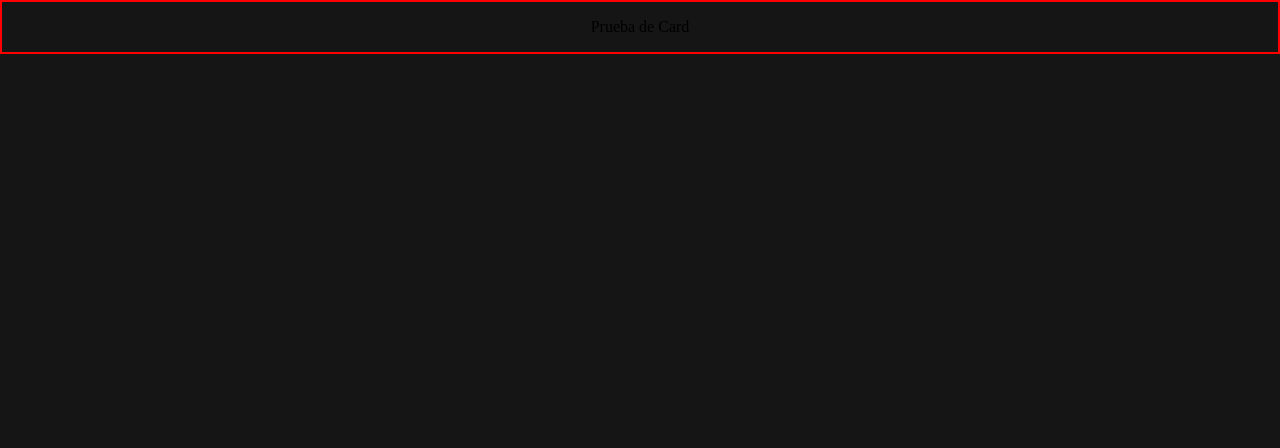
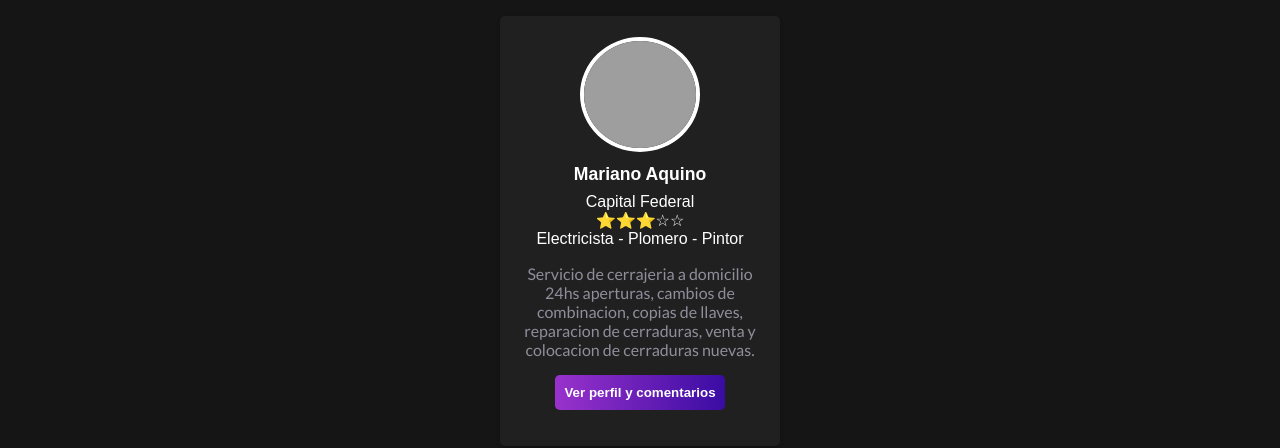
Before and after one commit to johpaz/ProFinder, a React (Vite) app in the folder Client/: page / in a window 1280 px wide. Shown: the top 448 px of the page. Built offline with nearby package versions, Linux system fonts and the light colour scheme; grey boxes are pictures that could not be loaded.

Commit message:
Maqueteacion del componente SupplierCard

```diff
--- /dev/null
+++ b/Client/src/components/SupplierCard/SupplierCard.css
@@ -0,0 +1,59 @@
+.containerCard {
+  color: white;
+  width: 280px;
+  height: 430px;
+  background-color: var(--principal-color);
+  border-radius: 0.3rem;
+  box-shadow: 0 2px 4px 0 rgba(0, 0, 0, .13), 0 1px 1px 0 rgba(0, 0, 0, .11);
+  display: flex;
+  flex-direction: column;
+  align-items: center;
+  justify-content: center;
+}
+
+.containerCard .headerCard .containerImage img {
+  border: solid 4px white;
+  border-radius: 50%;
+  width: 120px;
+  height: 115px;
+  margin-bottom: 0.5rem;
+}
+
+.containerCard .headerCard {
+  width: 100%;
+  display: flex;
+  flex-direction: column;
+  align-items: center;
+  justify-content: center;
+  font-family: var(--button-font);
+}
+
+.containerCard .headerCard .name {
+  font-weight: bold;
+  font-size: 1.1rem;
+  margin-bottom: 0.5rem;
+}
+
+.containerCard .contentCard {
+  padding: 1rem;
+  text-align: center;
+  font-family: var(--label-font);
+  color: var(--text-color);
+}
+
+.containerCard .contentCard .buttonDetails {
+  border-radius: 0.3rem;
+  width: 170px;
+  height: 35px;
+  margin-top: 1rem;
+  background: var(--degraded-background);
+  color: white;
+  font-family: var(--button-font);
+  font-weight: bold;
+  transition: 0.3s;
+}
+
+.containerCard .contentCard .buttonDetails:hover {
+  margin-left: 7px;
+  cursor: pointer;
+}
--- a/Client/src/components/SupplierCard/SupplierCard.jsx
+++ b/Client/src/components/SupplierCard/SupplierCard.jsx
@@ -1,7 +1,23 @@
+import './SupplierCard.css'
+
 export default function SupplierCard () {
   return (
     <section>
-      Prueba de Card
+      <div className='containerCard'>
+        <div className='headerCard'>
+        <div className='containerImage'>
+          <img src="https://cdn.pixabay.com/photo/2016/12/07/21/01/cartoon-1890438_640.jpg" loading='lazy'/>
+        </div>
+          <p className='name'>Mariano Aquino</p>
+          <p>Capital Federal</p>
+          <p>⭐⭐⭐☆☆</p>
+          <p>Electricista - Plomero - Pintor</p>
+        </div>
+        <div className='contentCard'>
+          <p>Servicio de cerrajeria a domicilio 24hs aperturas, cambios de combinacion, copias de llaves, reparacion de cerraduras, venta y colocacion de cerraduras nuevas.</p>
+          <button className='buttonDetails'>Ver perfil y comentarios</button>
+        </div>
+      </div>
     </section>
   )
 }
--- a/Client/src/index.css
+++ b/Client/src/index.css
@@ -1,9 +1,19 @@
+/* Fuentes de prueba para los maquetados */
+@import url('https://fonts.googleapis.com/css2?family=Hind&family=Khand:wght@700&family=Lato&display=swap');
+
 :root {
-  /* Estos colores son solo de prueba para los componentes card del proveedor y details del proveedor */
+  /* Colores de prueba para los maquetados */
   --principal-color: #202020;
   --secondary-color: #9932cc;
+  --accent-color: #3a0ca3;
 
   --background-color: #151515;
+  --degraded-background: linear-gradient(to right, var(--secondary-color), var(--accent-color));
+
+  --text-color: #908E9B;
+
+  --label-font: 'Lato', sans-serif;
+  --button-font: 'Hindi', sans-serif;
 }
 
 /* Estas son configuraciones iniciales para todos los elementos, igual son de prueba */
@@ -16,13 +26,12 @@
   border: none;
 }
 
-/* Este es para que no me quede ciego con el fondo blanco jaja */
+/* Este es color de prueba para el background, lo deje en negro para no dañar las vista */
 body {
   background-color: var(--background-color);
 }
 
-/* Esto lo defino para siempre maquetar dentro de un section y todo lo
-que agrege este centrado, es para trabajar mas comodamente */
+/* Section de prueba para los maquetados*/
 section {
   display: flex;
   flex-direction: column;
@@ -30,5 +39,5 @@ section {
   justify-content: center;
   min-height: 100%;
   padding: 1rem 2rem;
-  border: solid 2px red;
+  /* border: solid 2px red; */
 }
```
